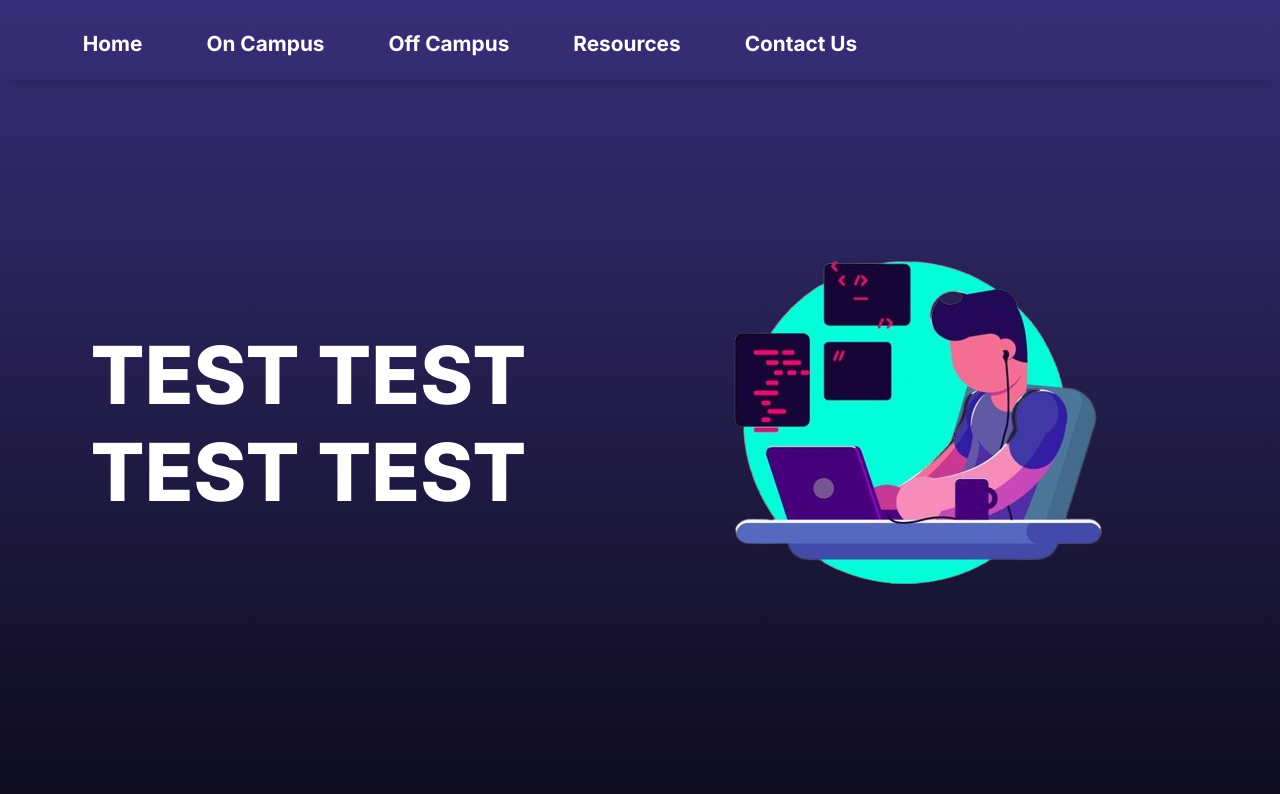
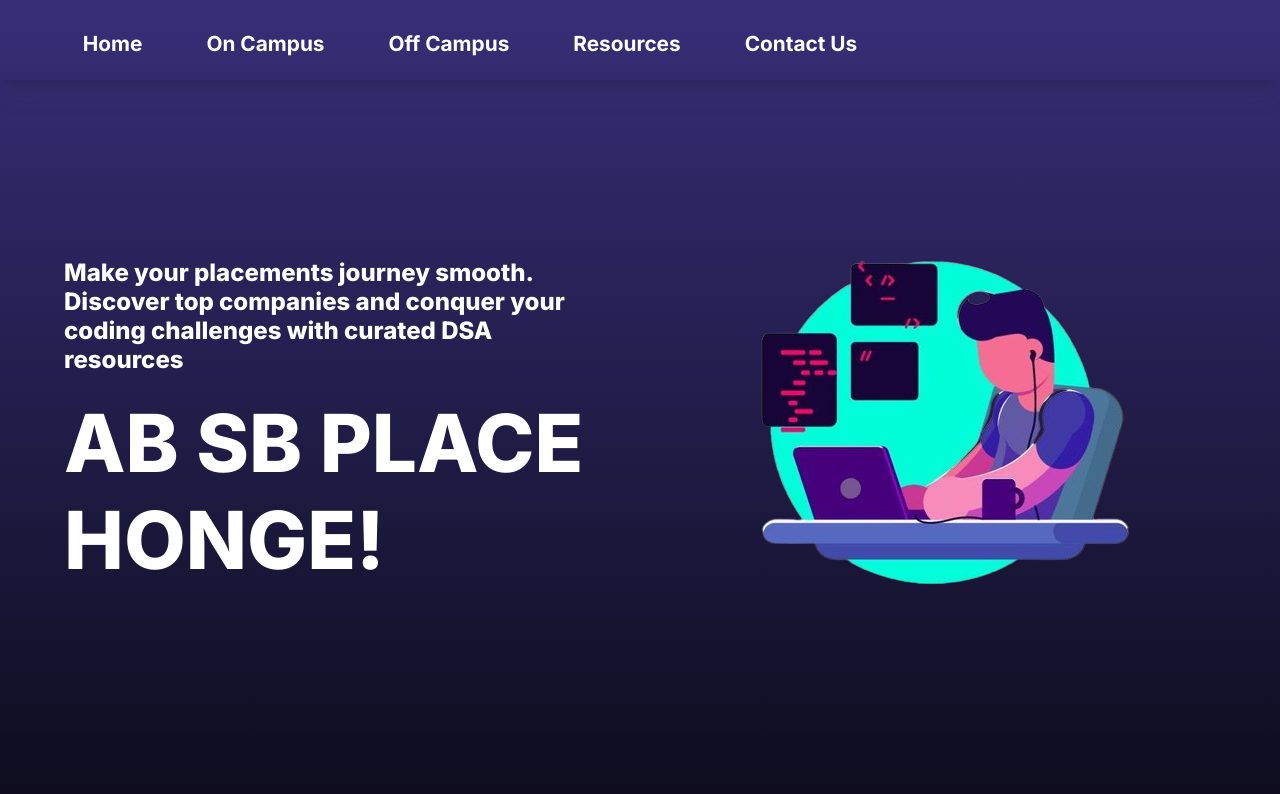
Before and after one commit to AyushJuyal07/dsa-project-frontend, a React (Create React App) app: page / in a window 1280 px wide. Shown: the top 794 px of the page. Built offline with nearby package versions, Linux system fonts and the light colour scheme.

Commit message:
added tagline

```diff
--- a/package.json
+++ b/package.json
@@ -10,7 +10,7 @@
     "react-dom": "^18.2.0",
     "react-icons": "^5.0.1",
     "react-router-dom": "^6.22.3",
-    "react-scripts": "5.0.1",
+    "react-scripts": "^3.0.1",
     "web-vitals": "^2.1.4"
   },
   "scripts": {
--- a/src/components/home/Home.css
+++ b/src/components/home/Home.css
@@ -1,4 +1,4 @@
-.container{
+.container {
     display: flex;
     align-items: center;
     justify-content: space-around;
@@ -6,11 +6,9 @@
     padding: 2rem; */
     height: 89.7vh;
     padding-bottom: 6rem;
-
 }
 
-
-.text h1{
+.text h1 {
     color: white;
     font-size: 5rem;
     font-weight: 800;
@@ -18,40 +16,38 @@
     margin-left: 2rem;
 }
 
+.text p {
+    color: white;
+    font-size: 1.5rem;
+    font-weight: 800;
+    margin-right: 2rem;
+    margin-left: 2rem;
+}
 
-
-@media only screen and (max-width: 1024px){
-
-    .container{
+@media only screen and (max-width: 1024px) {
+    .container {
         height: 85vh;
-
     }
-
     .image {
         display: none;
     }
-
-
-    .text{
+    .text {
         display: flex;
         flex-direction: column;
         align-items: center;
         justify-content: center;
     }
-
-    .text h1{
+    .text h1 {
         padding-left: 5rem;
     }
-
-    .text button{
+    .text button {
         font-size: 1.5rem;
         padding: 1.4rem 2.5rem;
     }
-
 }
 
-@media only screen and (max-width: 720px){
-    .text h1{
+@media only screen and (max-width: 720px) {
+    .text h1 {
         font-size: 4rem;
     }
 }
--- a/src/components/home/Home.jsx
+++ b/src/components/home/Home.jsx
@@ -9,8 +9,9 @@ const Home = () => {
     <div className='home'>
       <div className='container'>
         <div className='text'>
-          <h1>TEST TEST</h1>
-          <h1>TEST TEST</h1>
+          <p>Make your placements journey smooth. Discover top companies and conquer your coding challenges with curated DSA resources</p>
+          <br />
+          <h1>AB SB PLACE HONGE!</h1>
         </div>
         <div className='image'>
           <img src={dev} alt="" />
```
Also changed, not shown: 1 other file (tests, documents, lock files or other folders).
